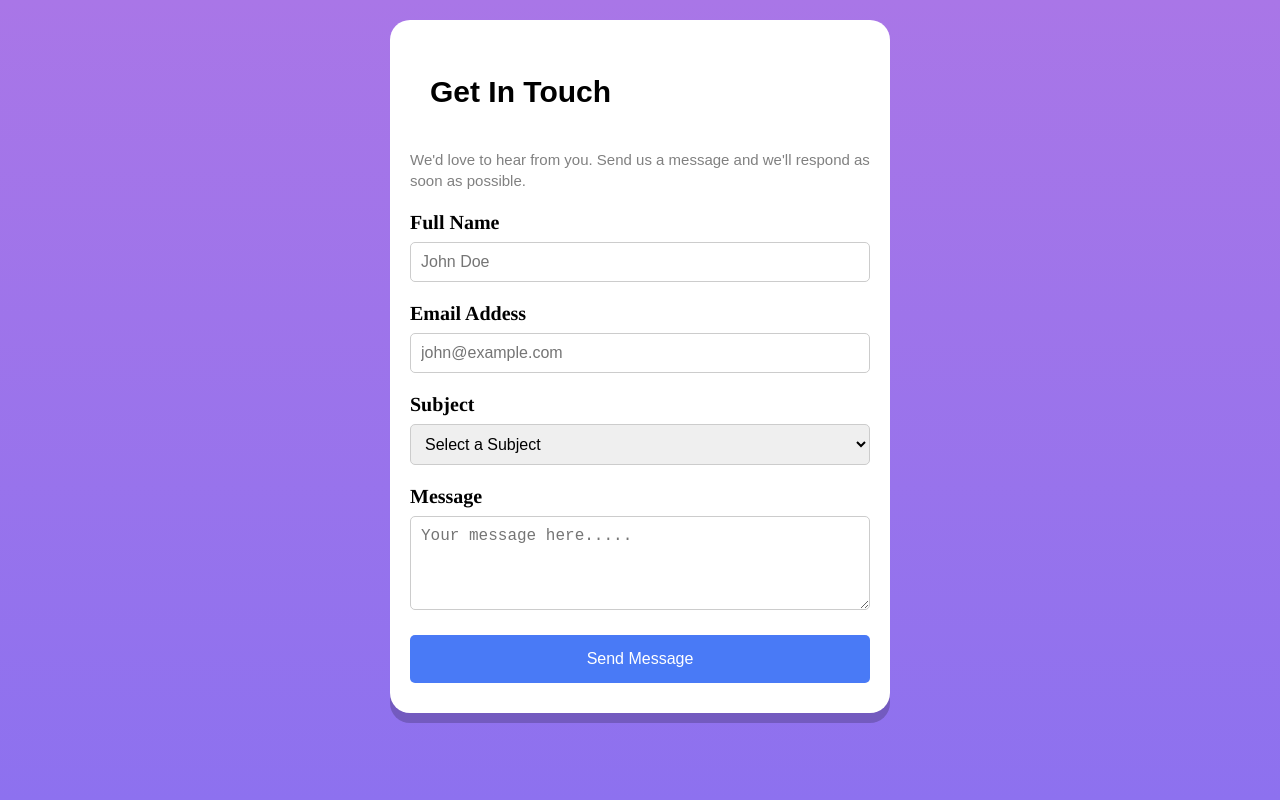
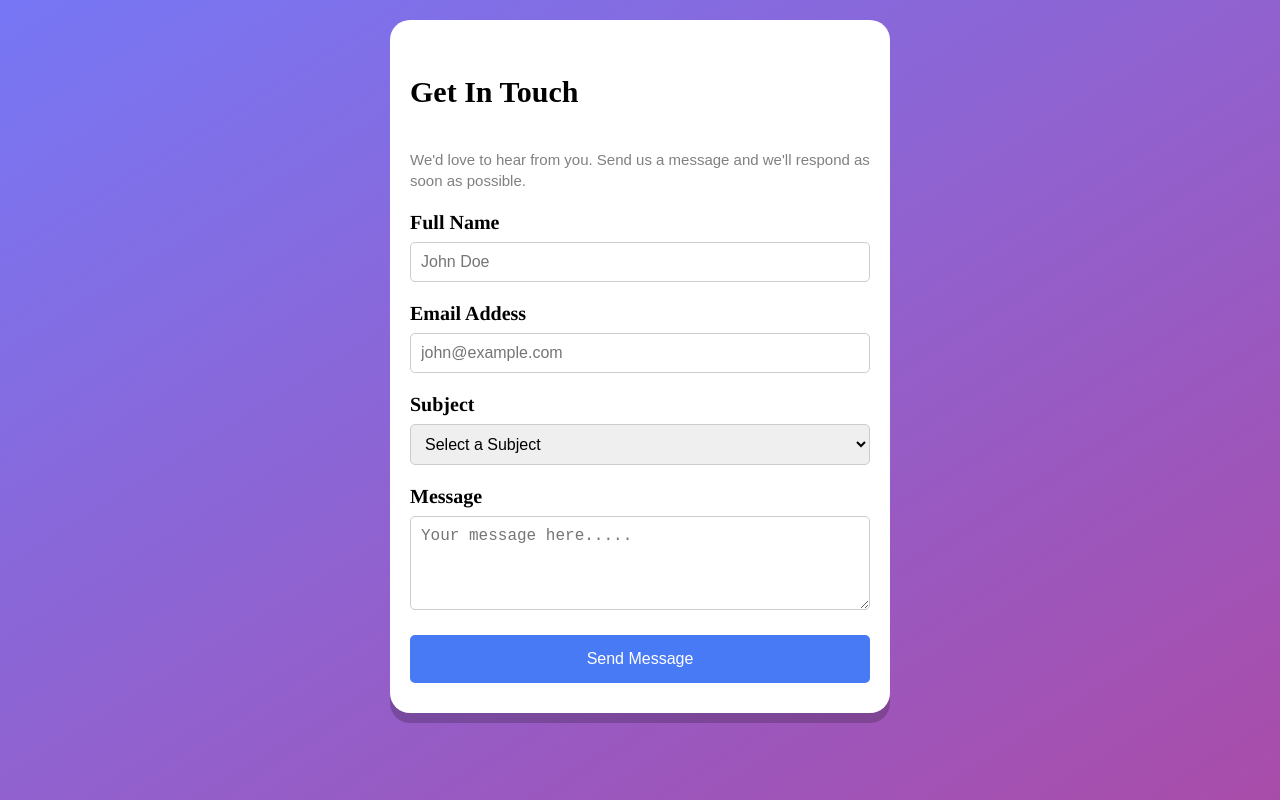
Before and after one commit to Amulya-R-tech/project3, a plain HTML site: page index.html in a window 1280 px wide. Drawn offline with Linux system fonts and the light colour scheme.

Commit message:
project done

```diff
--- a/index.css
+++ b/index.css
@@ -1,5 +1,5 @@
 body{
-    background:linear-gradient(rgb(169, 118, 231),rgb(141, 113, 239)) ;
+    background: linear-gradient(to bottom right, rgb(119, 119, 245), rgb(169, 76, 169)) ;
     height:100vh ;
     margin:0 ;
     display:flex ;
@@ -25,7 +25,7 @@ body{
 
 .form h2{
     text-align: left;
-    margin-left: 20px;
+    font-family: 'Times New Roman', Times, serif;
     margin-bottom: 40px ;
 }
 
@@ -54,6 +54,8 @@ input,select,textarea{
     font-size:16px ;
     margin-bottom: 20px ;
     box-sizing: border-box ;
+    border-color:null;
+
 }
 
 button{
```
